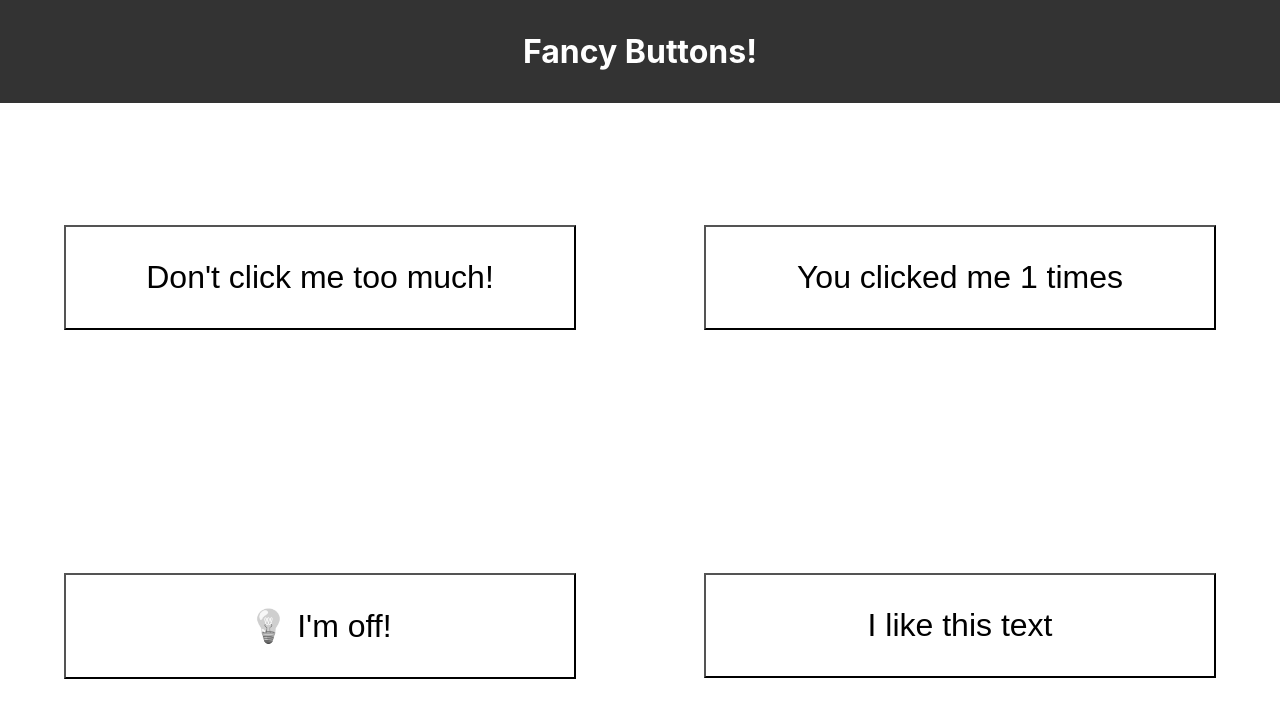
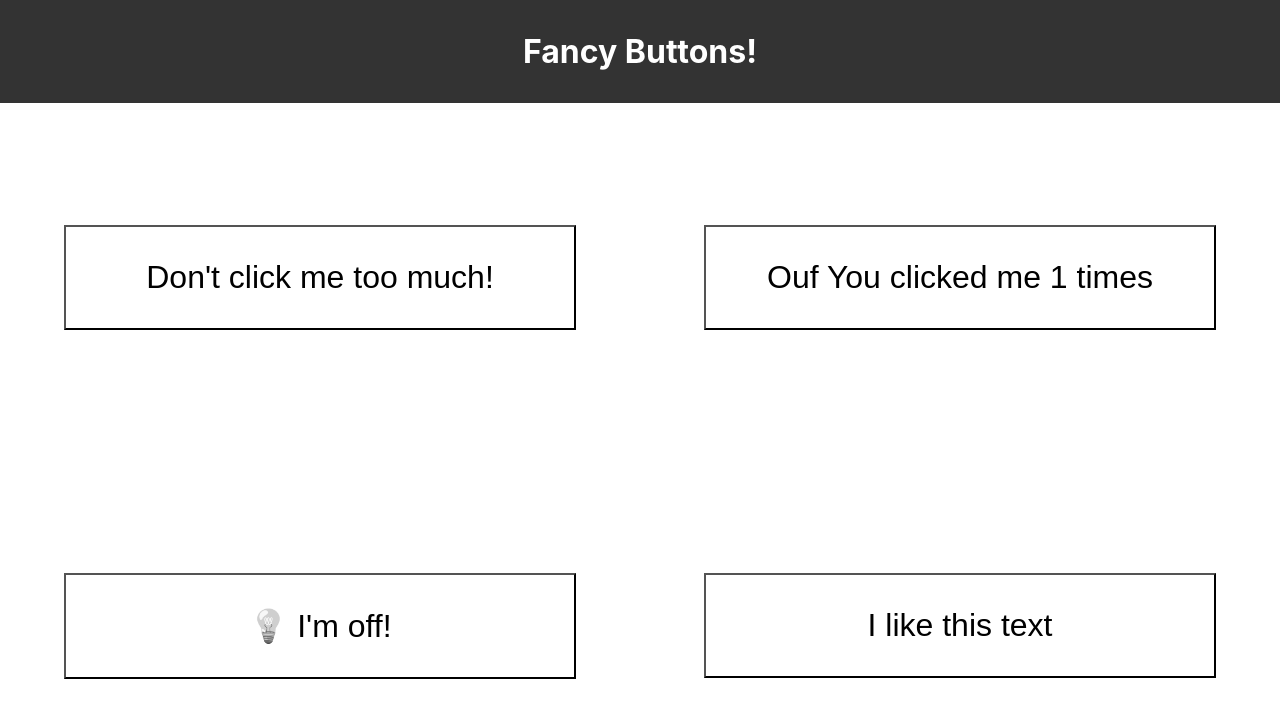
Before and after one commit to eze1er/react-app-01, a React (Create React App) app: page / in a window 1280 px wide. Shown: the top 718 px of the page. Built offline with nearby package versions, Linux system fonts and the light colour scheme.

Commit message:
fix git remote

```diff
--- a/src/components/CounterButton.jsx
+++ b/src/components/CounterButton.jsx
@@ -7,7 +7,7 @@ function CounterButton(props) {
 
   return (
     <button onClick={handleClick} className="CounterButton">
-      You clicked me {clickAmount} times
+      Ouf You clicked me {clickAmount} times
     </button>
   );
 }
```
